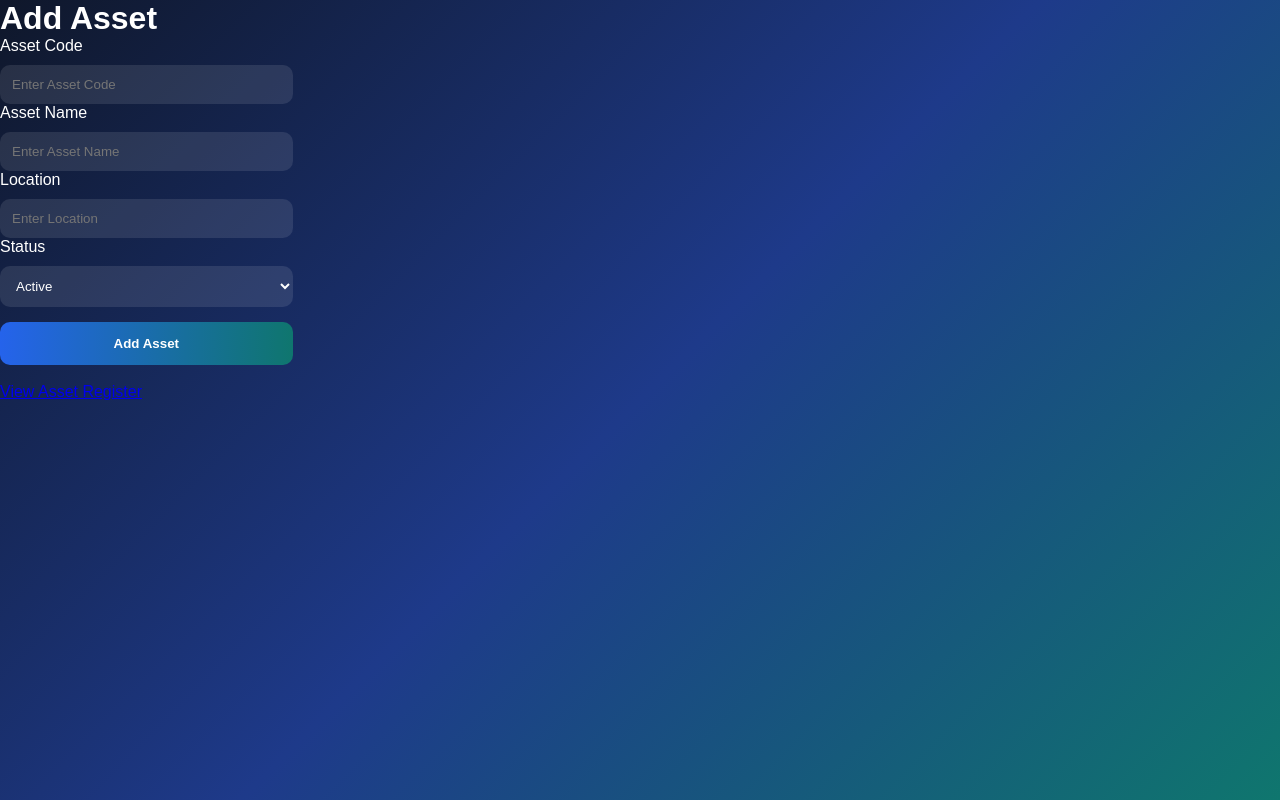
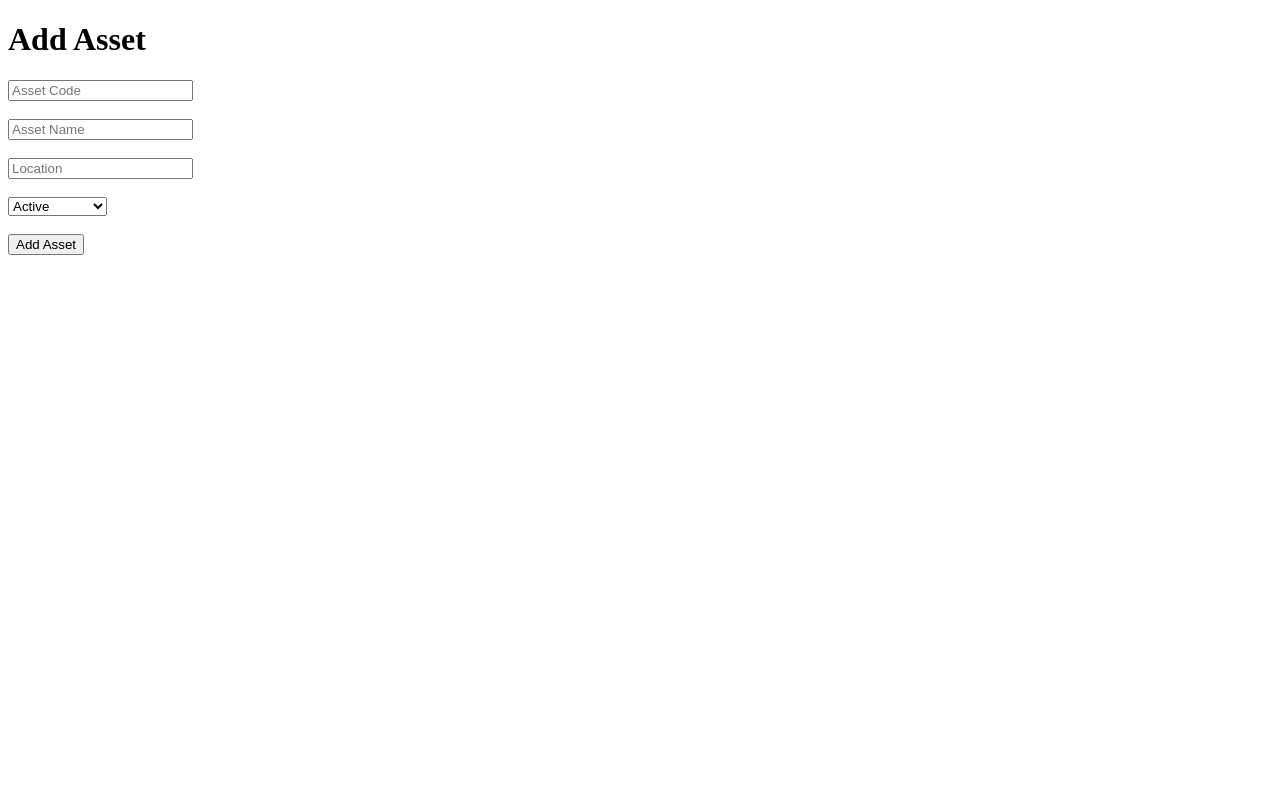
Before and after one commit to pavankalyan026/NexgenOps, a FastAPI app: page /assets in a window 1280 px wide. Run offline with FastAPI, Linux system fonts and the light colour scheme.

Commit message:
Refactor asset form layout and remove redundant code

```diff
--- a/templates/assets.html
+++ b/templates/assets.html
@@ -1,68 +1,31 @@
 <!DOCTYPE html>
 <html>
 <head>
-    <title>Add Asset - NexgenOps</title>
-    <link rel="stylesheet" href="/static/style.css">
+    <title>Add Asset</title>
 </head>
-
 <body>
-
-<div class="container">
 
 <h1>Add Asset</h1>
 
 <form action="/assets" method="post">
 
-        <div class="form-group">
-            <label>Asset Code</label>
-            <input
-                type="text"
-                name="asset_code"
-                placeholder="Enter Asset Code"
-                required>
-        </div>
+    <input type="text" name="asset_code" placeholder="Asset Code" required>
+    <br><br>
 
-        <div class="form-group">
-            <label>Asset Name</label>
-            <input
-                type="text"
-                name="asset_name"
-                placeholder="Enter Asset Name"
-                required>
-        </div>
+    <input type="text" name="asset_name" placeholder="Asset Name" required>
+    <br><br>
 
-        <div class="form-group">
-            <label>Location</label>
-            <input
-                type="text"
-                name="location"
-                placeholder="Enter Location"
-                required>
-        </div>
-
-        <div class="form-group">
-            <label>Status</label>
+    <input type="text" name="location" placeholder="Location" required>
+    <br><br>
 
     <select name="status">
+        <option value="Active">Active</option>
+        <option value="Maintenance">Maintenance</option>
+        <option value="Breakdown">Breakdown</option>
+        <option value="Retired">Retired</option>
+    </select>
 
-                <option value="Active">
-                    Active
-                </option>
-
-                <option value="Maintenance">
-                    Maintenance
-                </option>
-
-                <option value="Breakdown">
-                    Breakdown
-                </option>
-
-                <option value="Retired">
-                    Retired
-                </option>
-
-            </select>
-        </div>
+    <br><br>
 
     <button type="submit">
         Add Asset
@@ -70,13 +33,5 @@
 
 </form>
 
-    <br>
-
-    <a href="/view-assets">
-        View Asset Register
-    </a>
-
-</div>
-
 </body>
 </html>
```
Lines whose indentation alone changed are shown as unchanged.
